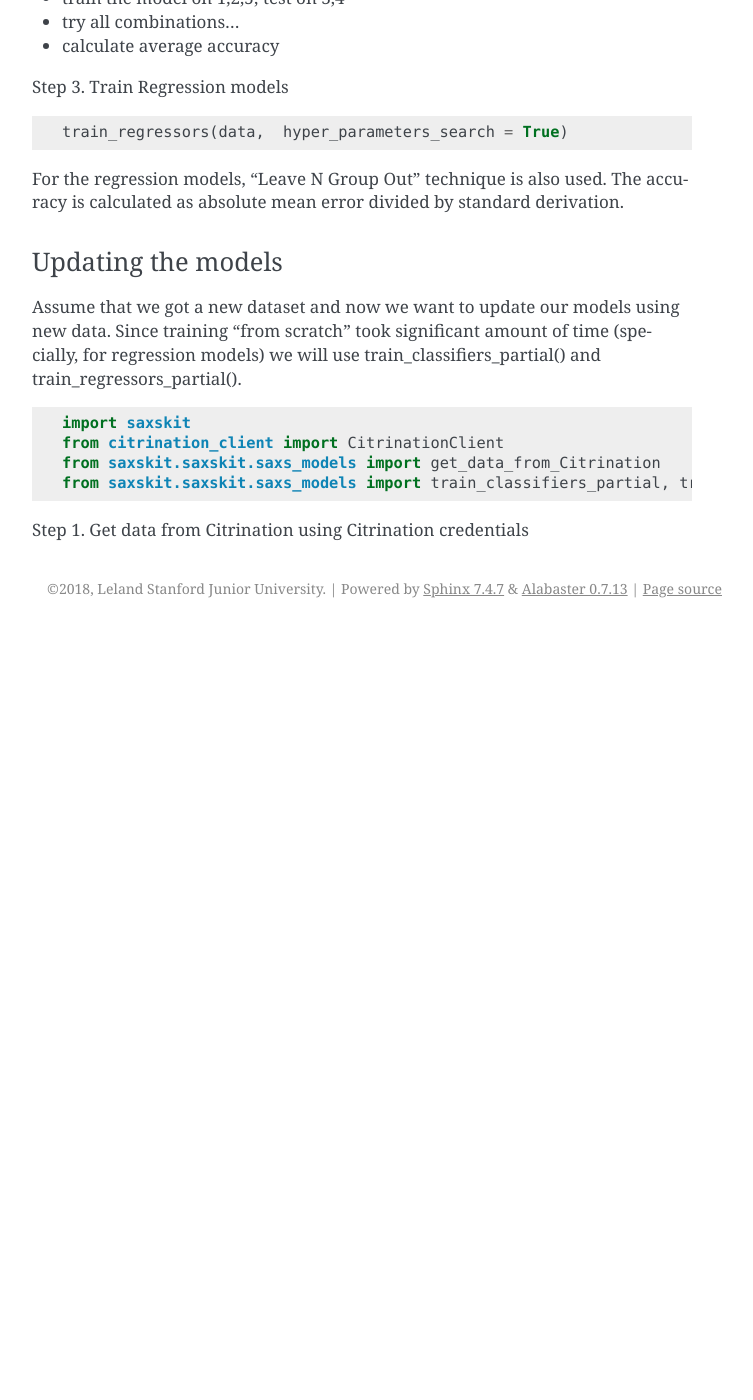
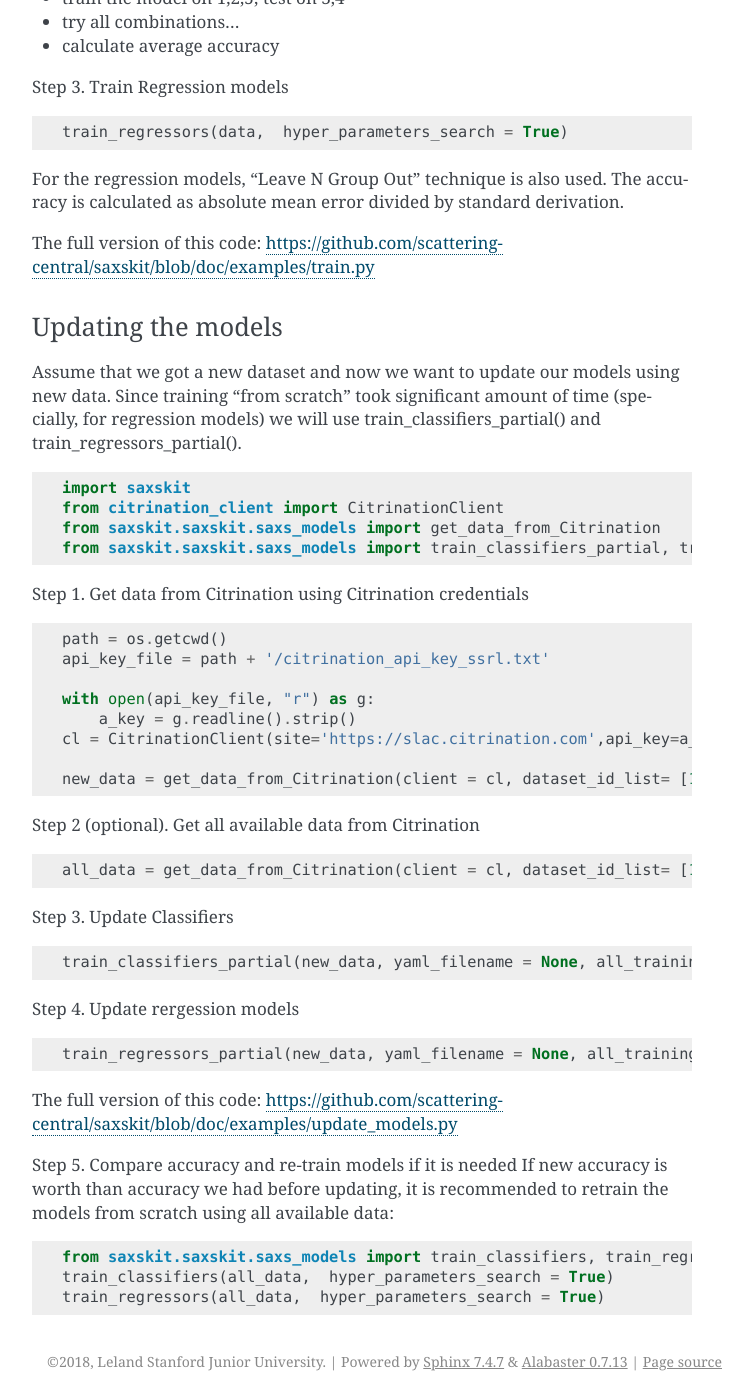
Before and after one commit to scattering-central/xrsdkit, a Sphinx documentation site: the page built from doc/usage.rst, in a window 1280 px wide and 1400 px high, scrolled down 4907 px. Shown: the whole window, without its empty margins (388-1141 px from the left). Built offline with Sphinx 7.4.7, drawn with Linux system fonts in a browser that asks for light colours; before the commit the page ends 5535 px from its top, so only the background shows below that.

Commit message:
almost done

```diff
--- a/doc/usage.rst
+++ b/doc/usage.rst
@@ -228,6 +228,10 @@ Step 3. Train Regression models ::
 
 For the regression models, "Leave N Group Out" technique is also used. The accuracy is calculated as absolute mean error divided by standard derivation.
 
+The full version of this code:
+https://github.com/scattering-central/saxskit/blob/doc/examples/train.py
+
+
 Updating the models
 '''''''''''''''''''
 
@@ -241,3 +245,35 @@ Assume that we got a new dataset and now we want to update our models using new
     from saxskit.saxskit.saxs_models import train_classifiers_partial, train_regressors_partial
 
 Step 1. Get data from Citrination using Citrination credentials ::
+
+    path = os.getcwd()
+    api_key_file = path + '/citrination_api_key_ssrl.txt'
+
+    with open(api_key_file, "r") as g:
+        a_key = g.readline().strip()
+    cl = CitrinationClient(site='https://slac.citrination.com',api_key=a_key)
+
+    new_data = get_data_from_Citrination(client = cl, dataset_id_list= [16]) # [16] is a list of datasets ids
+
+Step 2 (optional). Get all available data from Citrination ::
+
+    all_data = get_data_from_Citrination(client = cl, dataset_id_list= [1,15,16])
+
+Step 3. Update Classifiers ::
+
+    train_classifiers_partial(new_data, yaml_filename = None, all_training_data = all_data)
+
+Step 4. Update rergession models ::
+
+    train_regressors_partial(new_data, yaml_filename = None, all_training_data = all_data)
+
+The full version of this code:
+https://github.com/scattering-central/saxskit/blob/doc/examples/update_models.py
+
+
+Step 5. Compare accuracy and re-train models if it is needed
+If new accuracy is worth than accuracy we had before updating, it is recommended to retrain the models from scratch using all available data: ::
+
+    from saxskit.saxskit.saxs_models import train_classifiers, train_regressors
+    train_classifiers(all_data,  hyper_parameters_search = True)
+    train_regressors(all_data,  hyper_parameters_search = True)
```
Also changed, not shown: 1 other file.
